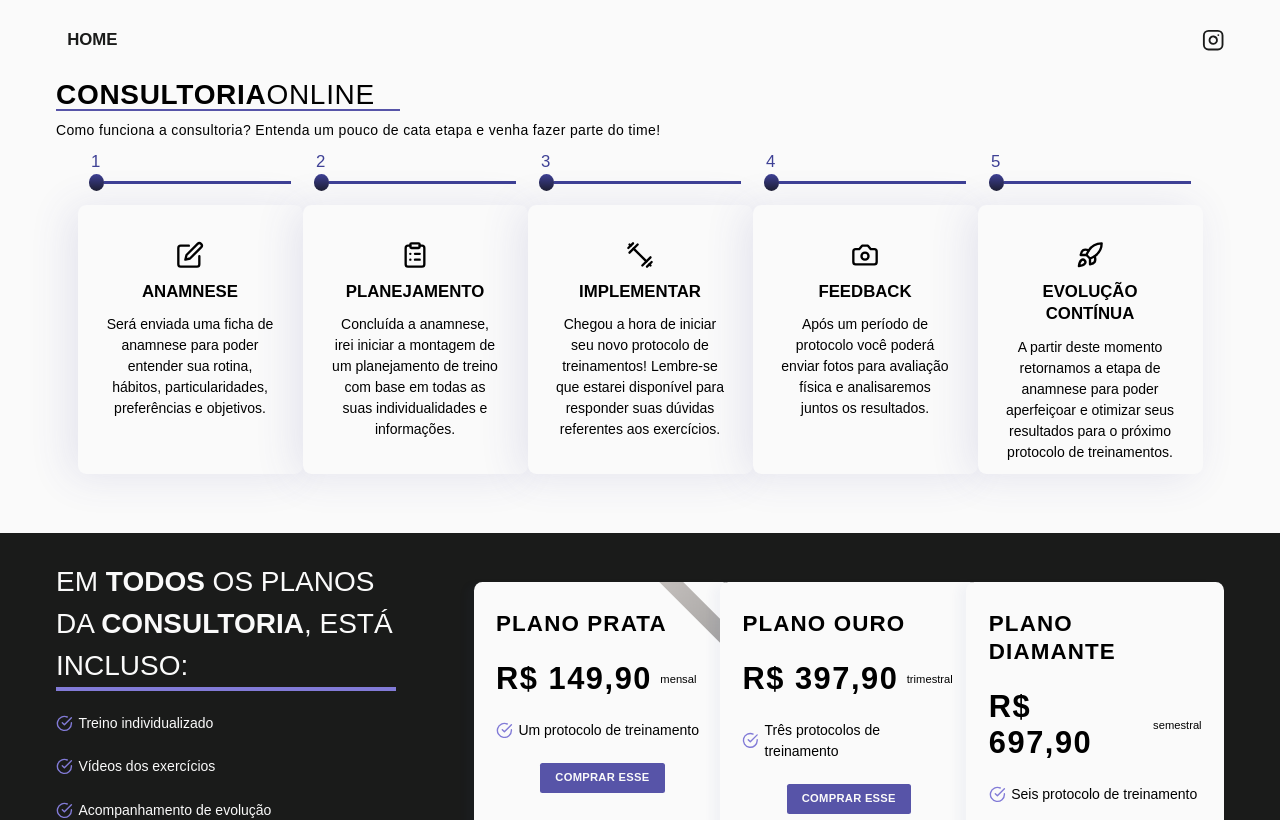
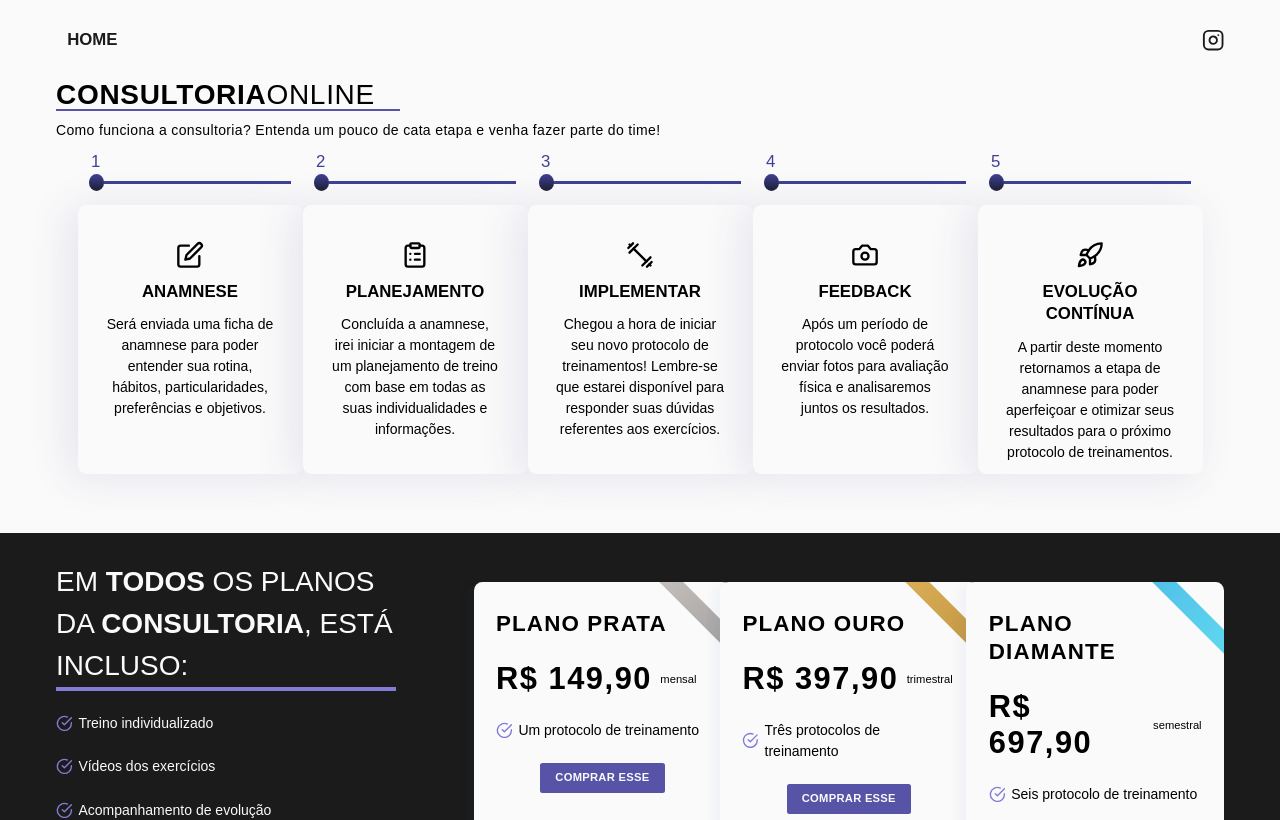
Before and after one commit to samuelcolares/VictorAlvesPersonal, a Next.js app: page /consultoria in a window 1280 px wide. Shown: the top 820 px of the page. Built offline with nearby package versions, Linux system fonts and the light colour scheme; a web font is replaced by a local one.

Commit message:
Alterações e inclusões

```diff
--- a/app/(root)/(routes)/consultoria/_components/planos.tsx
+++ b/app/(root)/(routes)/consultoria/_components/planos.tsx
@@ -1,15 +1,13 @@
-"use client"
+"use client";
 import { cn } from "@/lib/util";
 import { CheckCircle } from "lucide-react";
 import React from "react";
-
 
 type PlanosProps = {
   plano: string;
   preço: string;
   classname?: string;
 };
-
 
 const Planos: React.FC<PlanosProps> = ({ plano, preço, classname }) => {
   return (
@@ -45,12 +43,15 @@ const Planos: React.FC<PlanosProps> = ({ plano, preço, classname }) => {
       <button className="h-[2.7rem] px-[1.35rem] bg-primary700 w-fit mx-auto rounded-[0.225rem] lg:hover:bg-primary600 transition-all text-white uppercase font-bold tracking-wide leading-7">
         comprar esse
       </button>
-      <div
-        className={cn(
-          "h-[1.5rem] w-full bg-prata absolute top-0 left-[30%] z-10 rotate-45",
-          `bg-${plano}`
-        )}
-      />
+      {plano === "prata" && (
+        <div className="h-[1.5rem] w-full bg-prata absolute top-0 left-[30%] z-10 rotate-45" />
+      )}
+      {plano === "ouro" && (
+        <div className="h-[1.5rem] w-full bg-ouro absolute top-0 left-[30%] z-10 rotate-45" />
+      )}
+      {plano === "diamante" && (
+        <div className="h-[1.5rem] w-full bg-diamante absolute top-0 left-[30%] z-10 rotate-45" />
+      )}
     </div>
   );
 };
```
